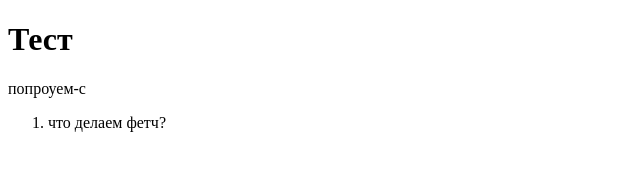
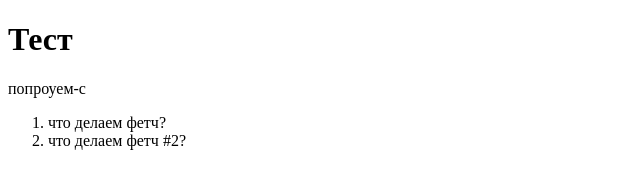
Before and after one commit to Userfix/git-explore, a plain HTML site: page index.html in a window 1280 px wide. Shown: the whole page, without its empty margins (0-640 px from the left). Drawn offline with Linux system fonts and the light colour scheme.

Commit message:
add 2st item

```diff
--- a/index.html
+++ b/index.html
@@ -12,6 +12,7 @@
   <p>попроуем-с</p>
   <ol>
     <li>что делаем фетч?</li>
+    <li>что делаем фетч #2?</li>
   </ol>
 </body>
 
```
